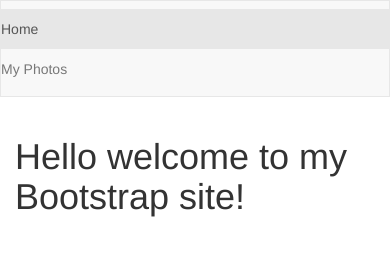
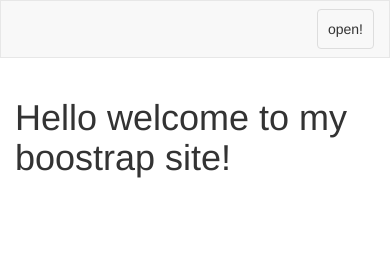
Before and after one commit to LuizHuaman/ResponsiveWebDesign, a plain HTML site: page index.html in a window 390 px wide. Drawn offline with nearby package versions, Linux system fonts and the light colour scheme.

Commit message:
07OcultarNavBar-Moviles

```diff
--- a/index.html
+++ b/index.html
@@ -15,17 +15,36 @@
   </head>
   <body>
   <nav class="navbar navbar-default">
-		<div class="conteiner-fluid">
+    <div class="container-fluid">
+
+      <!-- start collapsed navbar-->
+      <div class="navbar-header">
+        <button
+        type="button"
+        class="navbar-toggle collapsed"
+        data-toggle="collapse"
+        data-target="#main_navbar"
+        aria-expanded="false">open!</button>
+      </div><!-- / collapsed navbar-->
+
+      <!-- start un-collapsed navbar-->
+      <div
+         class="collapse navbar-collapse"
+         id="main_navbar">
         <ul class="nav navbar-nav">
-				<li class="active"><a href="#">Home</a></li>
-				<li><a href="#">My Photos</a></li>
+          <li class="active"><a href="index.html">Home</a></li>
+          <li><a href="#">Albums</a></li>
+          <li><a href="#">All photos</a></li>
         </ul>
-		</div>
+      </div><!-- / un-collapsed navbar-->
+
+    </div> <!-- /container -->
   </nav>
 
     <div class="container">
-		<h1>Hello welcome to my Bootstrap site!</h1>
+      <h1>Hello welcome to my boostrap site!</h1>
       </div>
+
     <script src="js/jquery.min.js"></script> <!-- jquery libraries -->
     <script src="js/bootstrap.min.js"></script> <!-- bootsrap libraries -->
 
```
Lines whose indentation alone changed are shown as unchanged.
